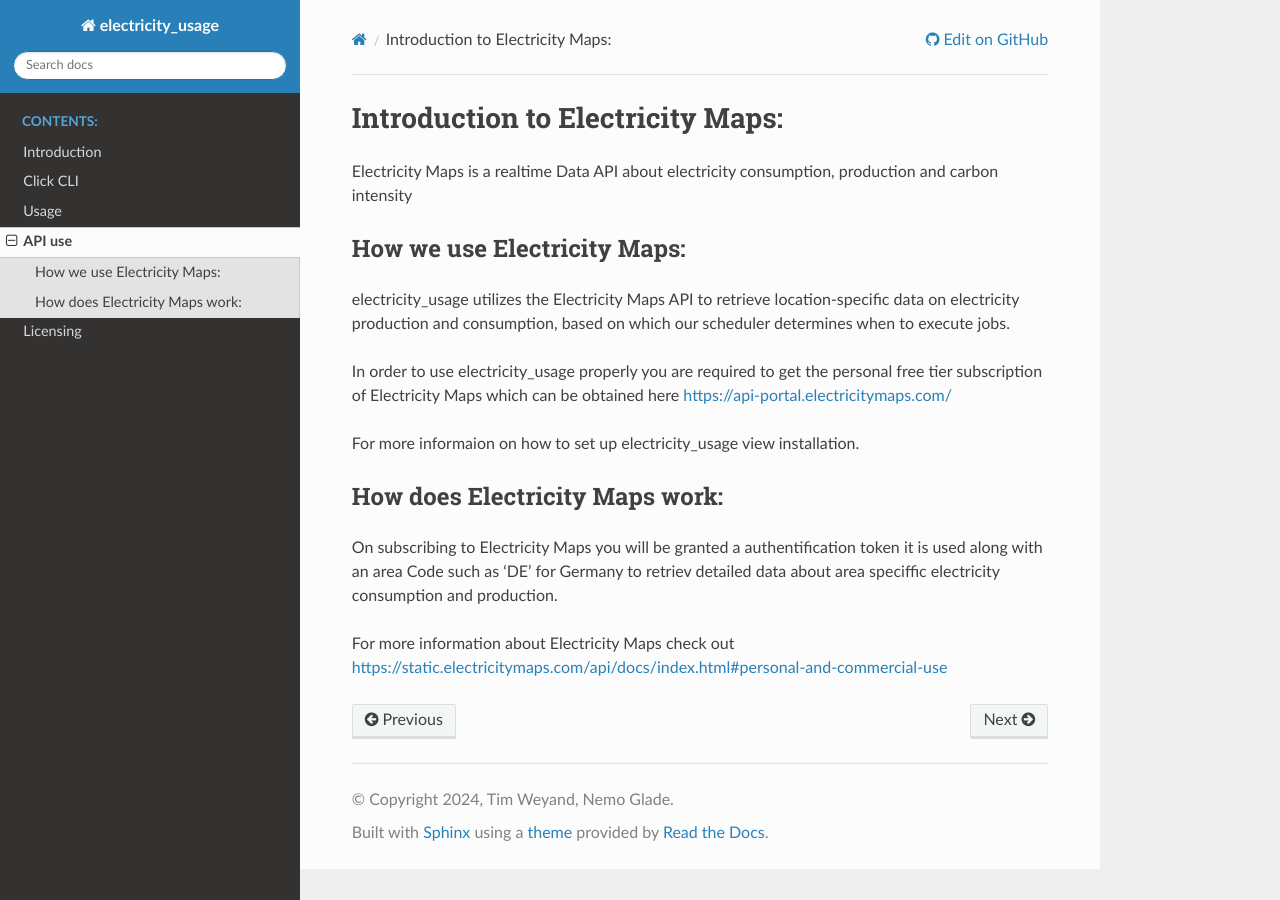
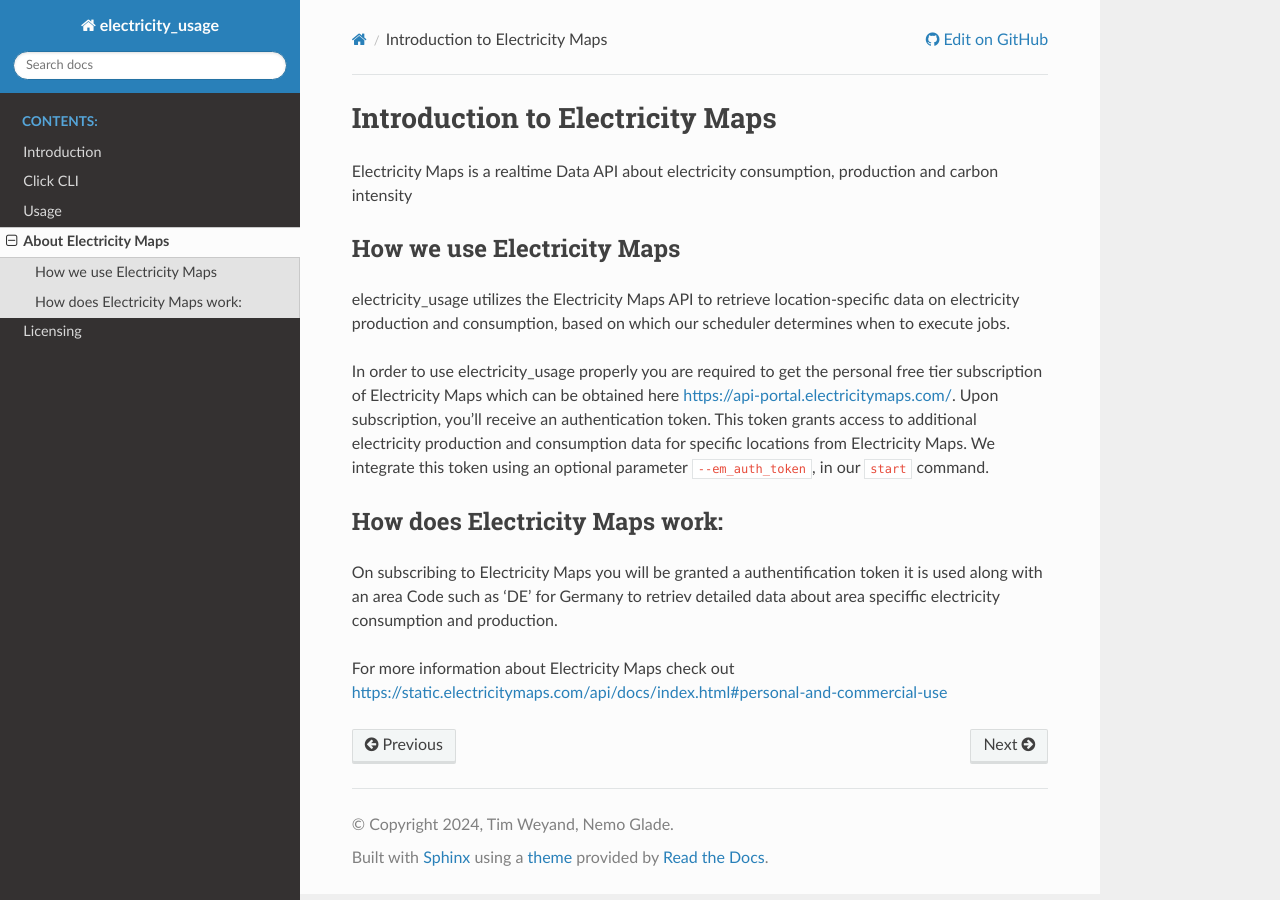
Before and after one commit to weyandtim/electricity_usage, a Sphinx documentation site: the page built from doc/api.rst, in a window 1280 px wide. Built offline with Sphinx 7.4.7 and the Read the Docs theme 2.0.0, drawn with Linux system fonts in a browser that asks for light colours.

Commit message:
em_auth_token usage specified in start command and documentation

```diff
--- a/doc/api.rst
+++ b/doc/api.rst
@@ -1,11 +1,11 @@
 .. _api-ref:
 
-Introduction to Electricity Maps:
+Introduction to Electricity Maps
 =================================
 Electricity Maps is a realtime Data API about electricity consumption, production and carbon intensity
 
 
-How we use Electricity Maps:
+How we use Electricity Maps
 ----------------------------
 electricity_usage utilizes the Electricity Maps API to retrieve location-specific data
 on electricity production and consumption,
@@ -13,9 +13,13 @@
 
 In order to use electricity_usage properly you are required to
 get the personal free tier subscription of Electricity Maps
-which can be obtained here `<https://api-portal.electricitymaps.com/>`_
+which can be obtained here `<https://api-portal.electricitymaps.com/>`_.
+Upon subscription, you'll receive an authentication token.
+This token grants access to additional electricity production and consumption data
+for specific locations from Electricity Maps.
+We integrate this token using an optional parameter ``--em_auth_token``,
+in our ``start`` command.
 
-For more informaion on how to set up electricity_usage view installation.
 
 
 How does Electricity Maps work:
--- a/doc/click.rst
+++ b/doc/click.rst
@@ -17,6 +17,8 @@
     :nested: full
 
 The options for :option:`--area` correspond to the area codes used by the Electricity Maps API.
+
+:option:`--em_auth_token` accepts your Electricity Maps auth token as a ``string``
 
 .. click:: electricity_usage.commands.run:run
     :prog: run
--- a/doc/index.rst
+++ b/doc/index.rst
@@ -10,5 +10,5 @@
    Introduction <intro>
    Click CLI <click>
    Usage <usage>
-   API use <api>
+   About Electricity Maps <api>
    Licensing <license>
--- a/pyproject.toml
+++ b/pyproject.toml
@@ -31,11 +31,13 @@
     "watchdog",
     "requests",
     "platformdirs",
+    "pytimeparse",
 ]
 
 [project.optional-dependencies]
 tests = [
     "pytest",
+    "mock",
     "pytest-cov",
     "nbval",
 ]
```
Also changed, not shown: README.md (+6 -8 lines), 3 other files.
